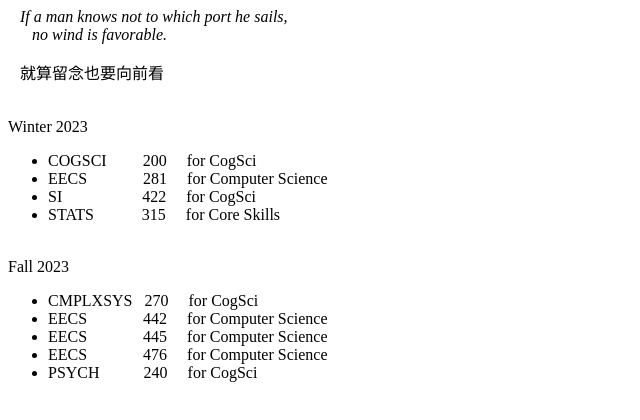
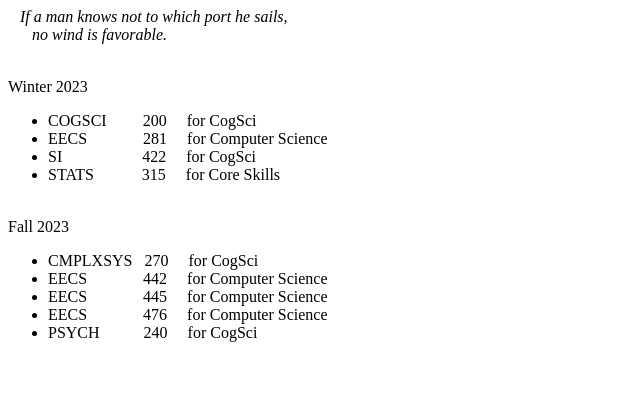
Before and after one commit to sd800/list, a plain HTML site: page index.html in a window 1280 px wide. Shown: the whole page, without its empty margins (0-640 px from the left). Drawn offline with Linux system fonts and the light colour scheme.

Commit message:
Update index.html

```diff
--- a/index.html
+++ b/index.html
@@ -1,6 +1,5 @@
 <i>&nbsp;&nbsp;&nbsp;If a man knows not to which port he sails,<br>
   &nbsp;&nbsp;&nbsp;&nbsp;&nbsp;&nbsp;no wind is favorable.</i>
-<p>&nbsp;&nbsp;&nbsp;就算留念也要向前看<br></p>
 <p><br>Winter 2023</p>
 <ul>
   <li>COGSCI&nbsp;&nbsp;&nbsp;&nbsp;&nbsp;&nbsp;&nbsp;&nbsp;&nbsp;200&nbsp;&nbsp;&nbsp;&nbsp;&nbsp;for CogSci</li>
```
